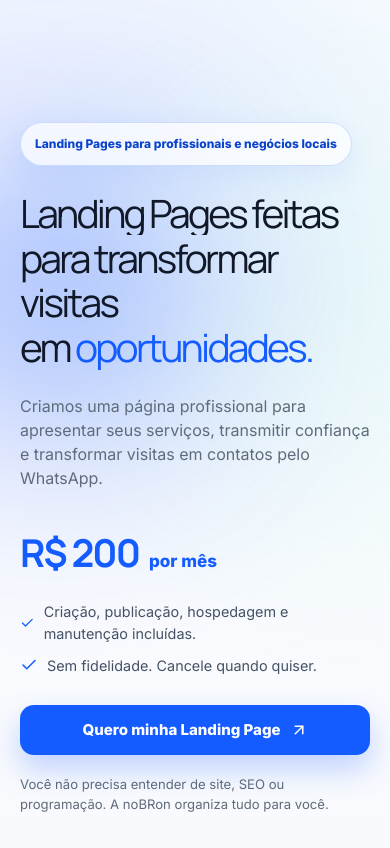
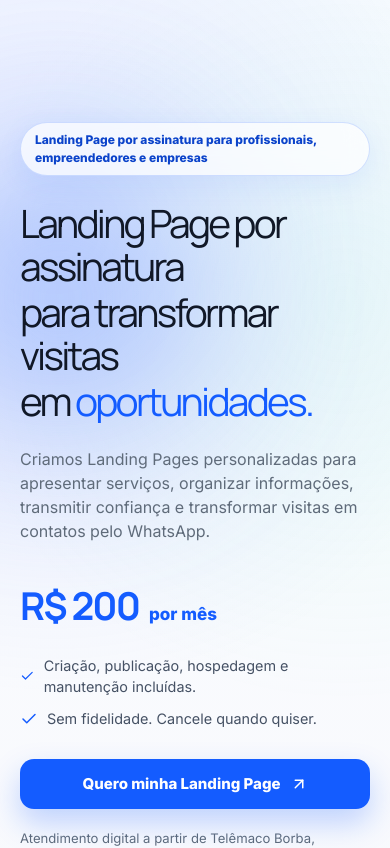
Before and after one commit to gestaomarcelaqueji-cmd/nobron, a Next.js app: page /landing-page in a window 390 px wide. Shown: the part 4480-5328 px from the top of the page. Built offline with nearby package versions, Linux system fonts and the light colour scheme.

Commit message:
feat: optimize landing page local SEO

```diff
--- a/src/app/landing-page/page.tsx
+++ b/src/app/landing-page/page.tsx
@@ -18,17 +18,17 @@ import { createPageMetadata } from "@/lib/seo";
 import { createBreadcrumbJsonLd } from "@/lib/structured-data";
 
 export const metadata = createPageMetadata({
-  title: "Criação de Landing Pages para Empresas | noBRon",
+  title: "Landing Page por Assinatura em Telêmaco Borba | noBRon",
 
   description:
-    "Landing Pages personalizadas para apresentar serviços, transmitir confiança, organizar informações e transformar visitas em contatos pelo WhatsApp.",
+    "Landing Page por assinatura em Telêmaco Borba para profissionais e empresas: criação, textos, publicação, hospedagem e manutenção por R$ 200/mês.",
 
   path: "/landing-page",
 
   image: "/brand/og/og-landing-page.png",
 
   imageAlt:
-    "noBRon — Landing Pages feitas para transformar visitas em oportunidades",
+    "noBRon — Landing Page por assinatura para profissionais e empresas",
 });
 
 const breadcrumbJsonLd = createBreadcrumbJsonLd([
--- a/src/components/HeroImmersive/HeroImmersive.tsx
+++ b/src/components/HeroImmersive/HeroImmersive.tsx
@@ -293,7 +293,6 @@ export function HeroImmersive() {
                     ease: [0.16, 1, 0.3, 1],
                   }}
                 >
-                  <span aria-hidden="true" />
                   Telêmaco Borba · Paraná · Brasil
                 </motion.p>
               </div>
--- a/src/components/sections/HeroSection.tsx
+++ b/src/components/sections/HeroSection.tsx
@@ -19,10 +19,10 @@ export function HeroSection() {
       <div className="hero-orb hero-orb--two" />
       <Container className="hero-grid">
         <div className="hero-copy">
-          <Badge>Landing Pages para profissionais e negócios locais</Badge>
+          <Badge>Landing Page por assinatura para profissionais, empreendedores e empresas</Badge>
           <h1 className="hero-title">
   <MaskReveal eager>
-    Landing Pages feitas
+    Landing Page por assinatura
   </MaskReveal>
 
   <MaskReveal eager delay={0.08}>
@@ -39,7 +39,7 @@ export function HeroSection() {
             animate={{ opacity: 1, y: 0 }}
             transition={{ delay: 0.45, duration: 0.7 }}
           >
-            Criamos uma página profissional para apresentar seus serviços, transmitir confiança e transformar visitas em contatos pelo WhatsApp.
+            Criamos Landing Pages personalizadas para apresentar serviços, organizar informações, transmitir confiança e transformar visitas em contatos pelo WhatsApp.
           </motion.p>
 
           <motion.div className="hero-price" initial={{ opacity: 0 }} animate={{ opacity: 1 }} transition={{ delay: 0.55 }}>
@@ -57,7 +57,7 @@ export function HeroSection() {
             </RollingButton>
 
           </motion.div>
-          <p className="hero-microcopy">Você não precisa entender de site, SEO ou programação. A noBRon organiza tudo para você.</p>
+          <p className="hero-microcopy">Atendimento digital a partir de Telêmaco Borba, Paraná. Você não precisa entender de site, SEO ou programação. A noBRon organiza tudo para você.</p>
         </div>
 
         <motion.div
--- a/src/components/sections/NotEnoughSection.tsx
+++ b/src/components/sections/NotEnoughSection.tsx
@@ -49,15 +49,25 @@ export function NotEnoughSection() {
           </h2>
 
           <p>
-            Quando o objetivo exige catálogo amplo, estoque, diferentes áreas
-            ou funcionalidades complexas, a estrutura correta pode ser um{" "}
+            Quando o objetivo exige catálogo amplo, várias áreas, conteúdos
+            recorrentes ou funcionalidades mais complexas, a estrutura correta
+            pode ser um{" "}
             <Link
               className="contextual-link"
               href="/solucoes/sites-sistemas"
             >
-              site completo ou sistema personalizado
+              site institucional, site completo ou sistema personalizado
             </Link>
             .
+          </p>
+
+          <p>
+            Se você ainda não sabe qual estrutura faz sentido, conte seu cenário
+            na{" "}
+            <Link className="contextual-link" href="/contato">
+              página de contato
+            </Link>
+            . A recomendação parte do que o seu negócio precisa resolver.
           </p>
 
           <RollingButton
--- a/src/components/sections/PricingSection.tsx
+++ b/src/components/sections/PricingSection.tsx
@@ -58,7 +58,7 @@ export function PricingSection() {
           transition={{ duration: reducedMotion ? 0 : 0.65, ease: [0.22, 1, 0.36, 1] }}
         >
           <h2>Criamos, publicamos e <span>continuamos cuidando.</span></h2>
-          <p>Uma Landing Page completa, sem precisar contratar profissionais diferentes para cada etapa.</p>
+          <p>Uma Landing Page por assinatura, com criação, publicação, hospedagem e manutenção reunidas no mesmo serviço.</p>
         </motion.div>
 
         <div className="pricing-timeline">
@@ -149,7 +149,7 @@ export function PricingSection() {
           transition={{ duration: reducedMotion ? 0 : 0.72, ease: [0.22, 1, 0.36, 1] }}
         >
           <div className="pricing-timeline-summary__price">
-            <small>Serviço completo</small>
+            <small>Landing Page por assinatura</small>
             <div>
               <span>R$</span>
               <strong>{siteConfig.price}</strong>
--- a/src/components/sections/SeoExplanation.tsx
+++ b/src/components/sections/SeoExplanation.tsx
@@ -17,7 +17,7 @@ import { motion } from "motion/react";
 import { BlurReveal } from "@/components/animations/BlurReveal";
 import { Container } from "@/components/ui/Container";
 import { RollingButton } from "@/components/ui/RollingButton";
-import { whatsappMessages } from "@/data/site";
+import { siteConfig, whatsappMessages } from "@/data/site";
 import { createWhatsAppUrl } from "@/lib/whatsapp";
 
 const concepts = [
@@ -43,7 +43,7 @@ const concepts = [
 
 const searchTerms = [
   "serviço que você oferece",
-  "em Telêmaco Borba",
+  `em ${siteConfig.city}`,
   "atendimento profissional",
 ];
 
@@ -67,7 +67,9 @@ export function SeoExplanation() {
             </Link>
             . Organizamos sua página para deixar claro quem você é, o que
             oferece e onde atende. Isso cria uma base mais preparada para sua
-            empresa aparecer nas buscas certas.
+            empresa aparecer nas buscas certas. Para negócios que atuam em
+            {siteConfig.city}, a cidade entra como informação real quando fizer
+            parte da área atendida — sem repetir localização artificialmente.
           </p>
         </div>
 
@@ -148,7 +150,7 @@ export function SeoExplanation() {
                 <div className="google-search-field">
                   <Search aria-hidden="true" />
 
-                  <span>serviço que você oferece em Telêmaco Borba</span>
+                  <span>serviço que você oferece em {siteConfig.city}</span>
 
                   <span className="google-search-field__button" aria-hidden="true">
                     <Search aria-hidden="true" />
@@ -175,7 +177,7 @@ export function SeoExplanation() {
                 </div>
 
                 <div className="google-result__title">
-                  Serviço profissional em Telêmaco Borba | Sua empresa
+                  Serviço profissional em {siteConfig.city} | Sua empresa
                 </div>
 
                 <p>
--- a/src/data/faqs.ts
+++ b/src/data/faqs.ts
@@ -1,7 +1,7 @@
 export const faqs = [
   {
-    question: "A página fica ativa enquanto eu pagar?",
-    answer: "Sim. Criação, hospedagem e manutenção estão vinculadas à mensalidade de R$ 200. Enquanto o serviço estiver ativo, a página permanece publicada.",
+    question: "Como funciona a Landing Page por assinatura?",
+    answer: "A mensalidade de R$ 200 reúne criação, publicação, hospedagem e manutenção no mesmo serviço, sem taxa inicial de criação separada. Enquanto o serviço estiver ativo, a página permanece publicada.",
   },
   {
     question: "Posso cancelar?",
--- a/src/data/site.ts
+++ b/src/data/site.ts
@@ -14,7 +14,7 @@ export const siteConfig = {
 } as const;
 
 export const whatsappMessages = {
-  hero: "Olá! Conheci o serviço de Landing Page da noBRon e gostaria de saber como funciona para o meu trabalho.",
+  hero: "Olá! Conheci o serviço de Landing Page por assinatura da noBRon e gostaria de saber como funciona para o meu negócio.",
   organize: "Olá! Quero organizar as informações do meu serviço em uma Landing Page.",
   prepared: "Olá! Quero entender como a Landing Page pode ajudar meus clientes a chegarem mais preparados ao WhatsApp.",
   personalize: "Olá! Quero uma Landing Page com as cores e a identidade da minha empresa.",
```
Also changed, not shown: src/components/HeroImmersive/HeroImmersive.module.css (+1 -18 lines), 1 other file (tests, documents, lock files or other folders).
